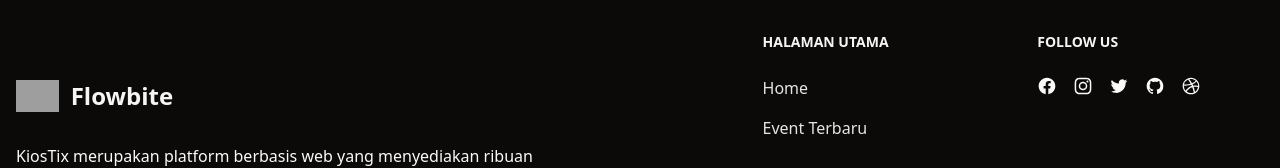
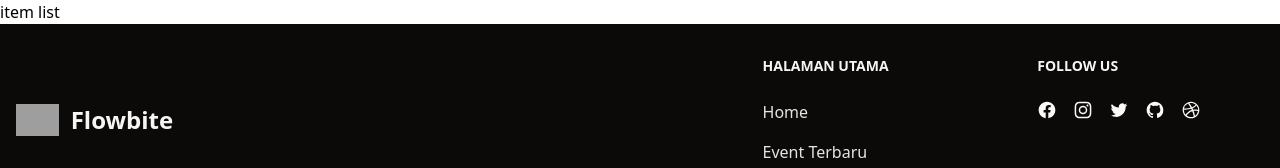
Before and after one commit to muhzulzidan/calo-tiket, a website: page src/index.html in a window 1280 px wide. Shown: the top 168 px of the page. Drawn offline with nearby package versions, Linux system fonts and the light colour scheme; grey boxes are pictures that could not be loaded.

Commit message:
menambahkan item list

```diff
--- a/src/index.html
+++ b/src/index.html
@@ -6,6 +6,11 @@
     <link href="/dist/output.css" rel="stylesheet">
 </head>
 <body>
+    <!-- item list -->
+        <section>
+            <h1>item list</h1>
+        </section>
+    <!-- item list end -->
     <!-- footer start -->
     <footer class=" text-stone-50 bg-stone-950">
         <div class="mx-auto w-full max-w-screen-xl p-4 py-6 lg:py-8">
```
Also changed, not shown: dist/output.css.
